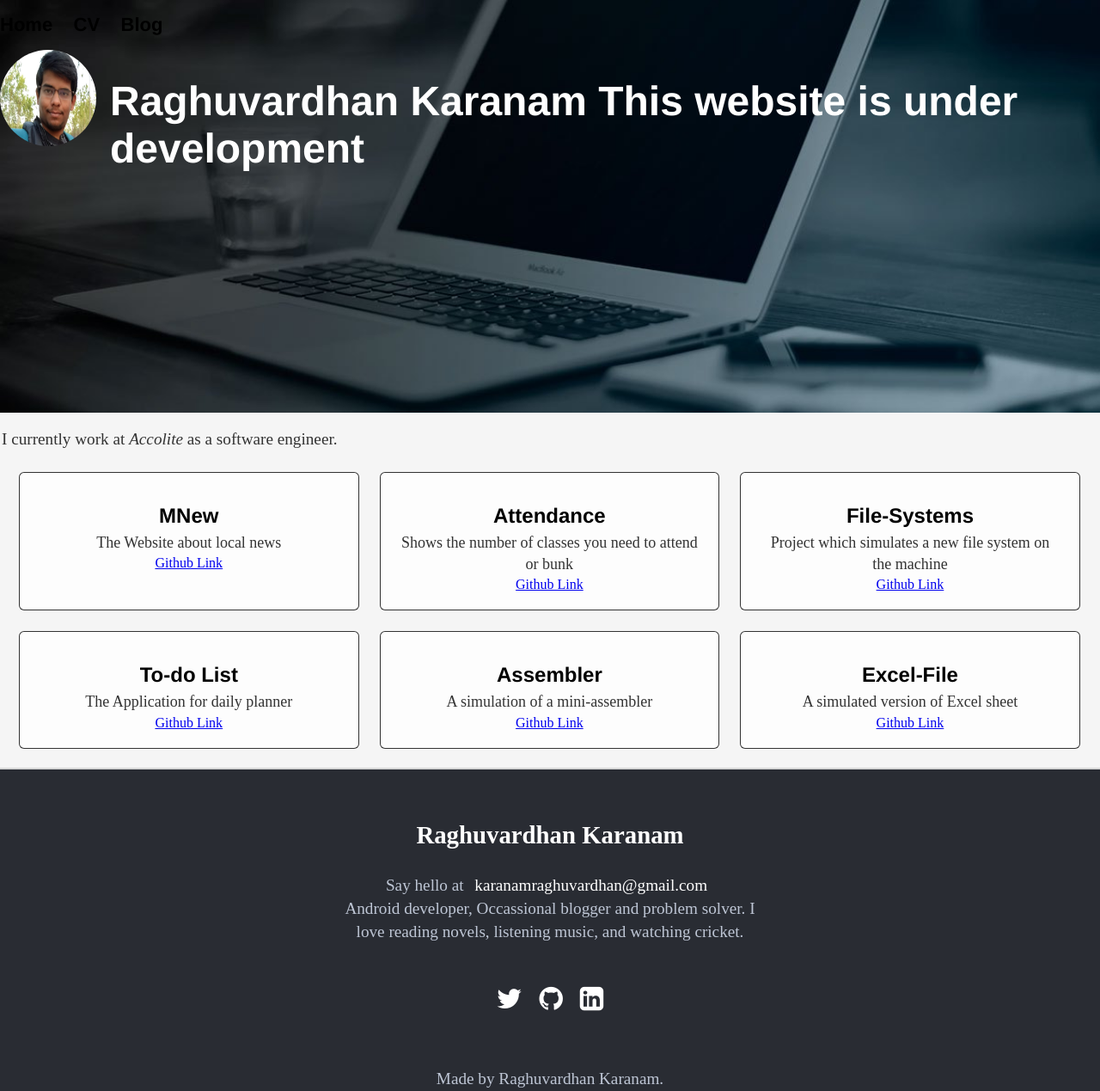
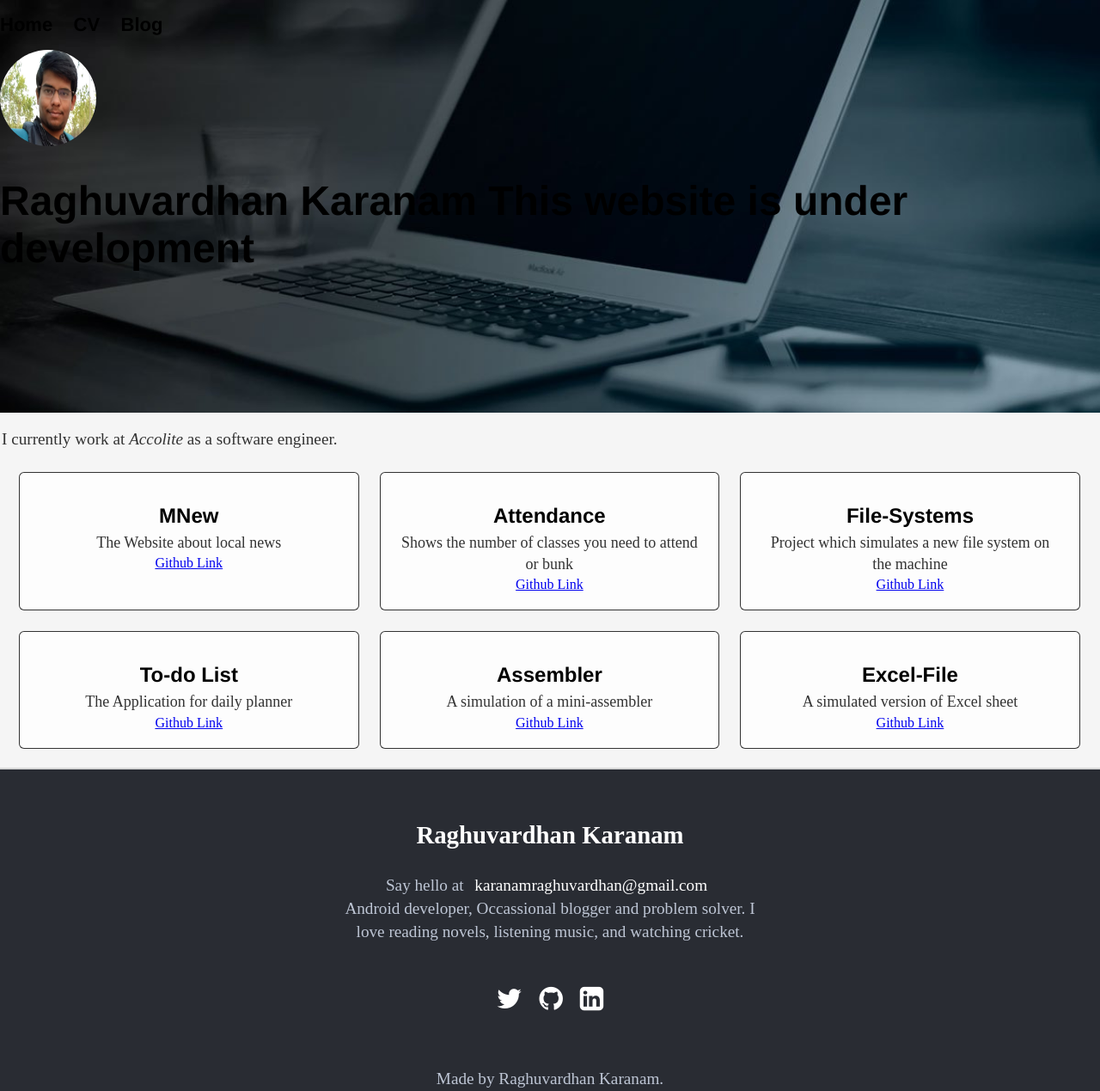
Before and after one commit to raghuvardhan/raghuvardhan.github.io, a Jekyll site: the page built from index.html, in a window 1280 px wide. Shown: the whole page at 86% size. Built offline with Jekyll 4.4.1, drawn with Linux system fonts in a browser that asks for light colours.

Commit message:
Update _layouts/default.html

```diff
--- a/_layouts/default.html
+++ b/_layouts/default.html
@@ -22,12 +22,8 @@
 				</nav>
 
 				<div>
-					<span style="float:left;width: 10%">
-						<img class="avatar" src="/assets/images/My dev profile photo.jpg" alt="Avatar">
-					</span>
-					<span style="float:right;width: 90%; color: white">
-						<h1>Raghuvardhan Karanam This website is under development</h1>
-					</span>
+					<img class="avatar" src="/assets/images/My dev profile photo.jpg" alt="Avatar">
+					<h1>Raghuvardhan Karanam This website is under development</h1>
 				</div>
 			</header><!-- /.blurb -->
 
```
